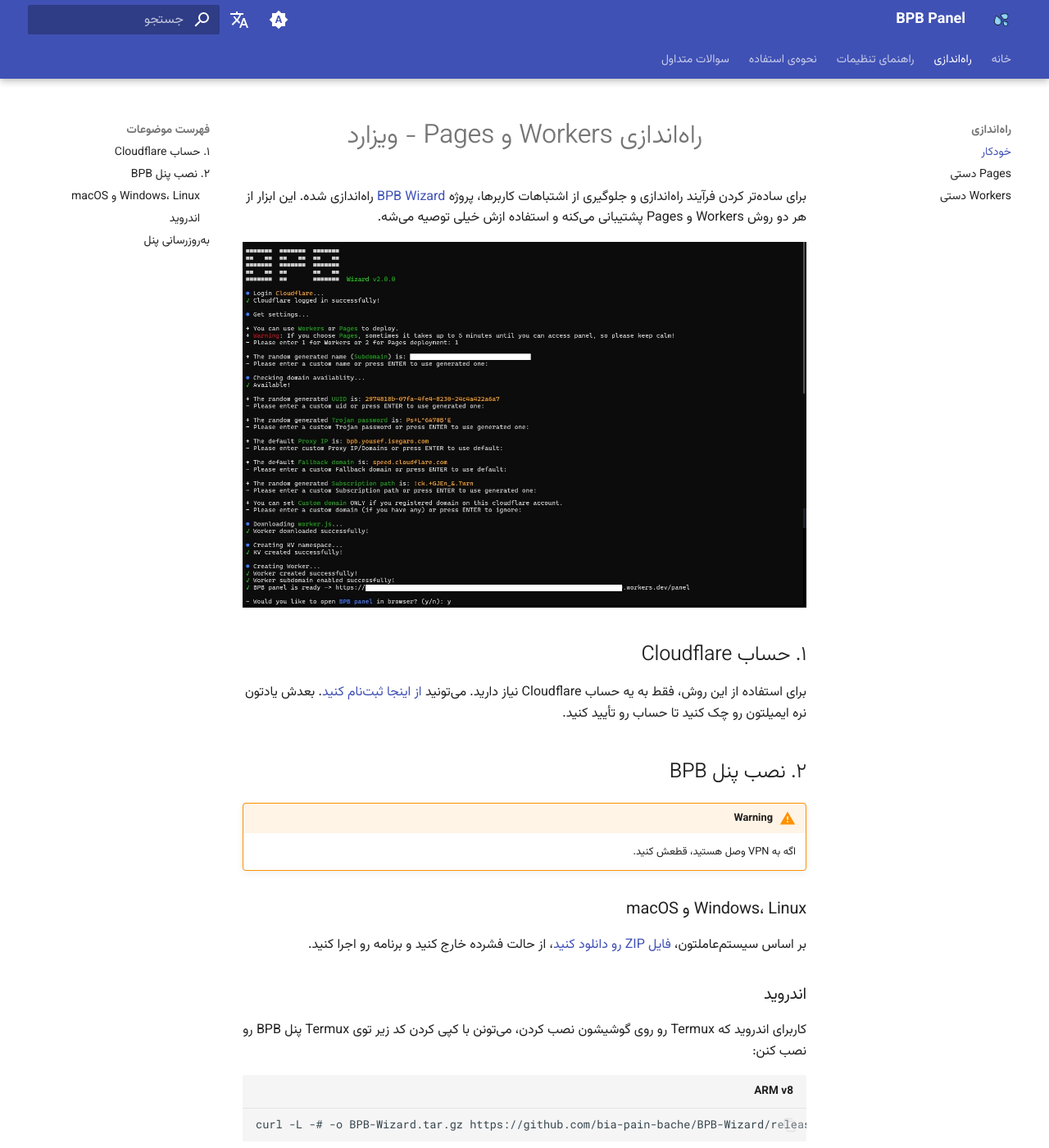
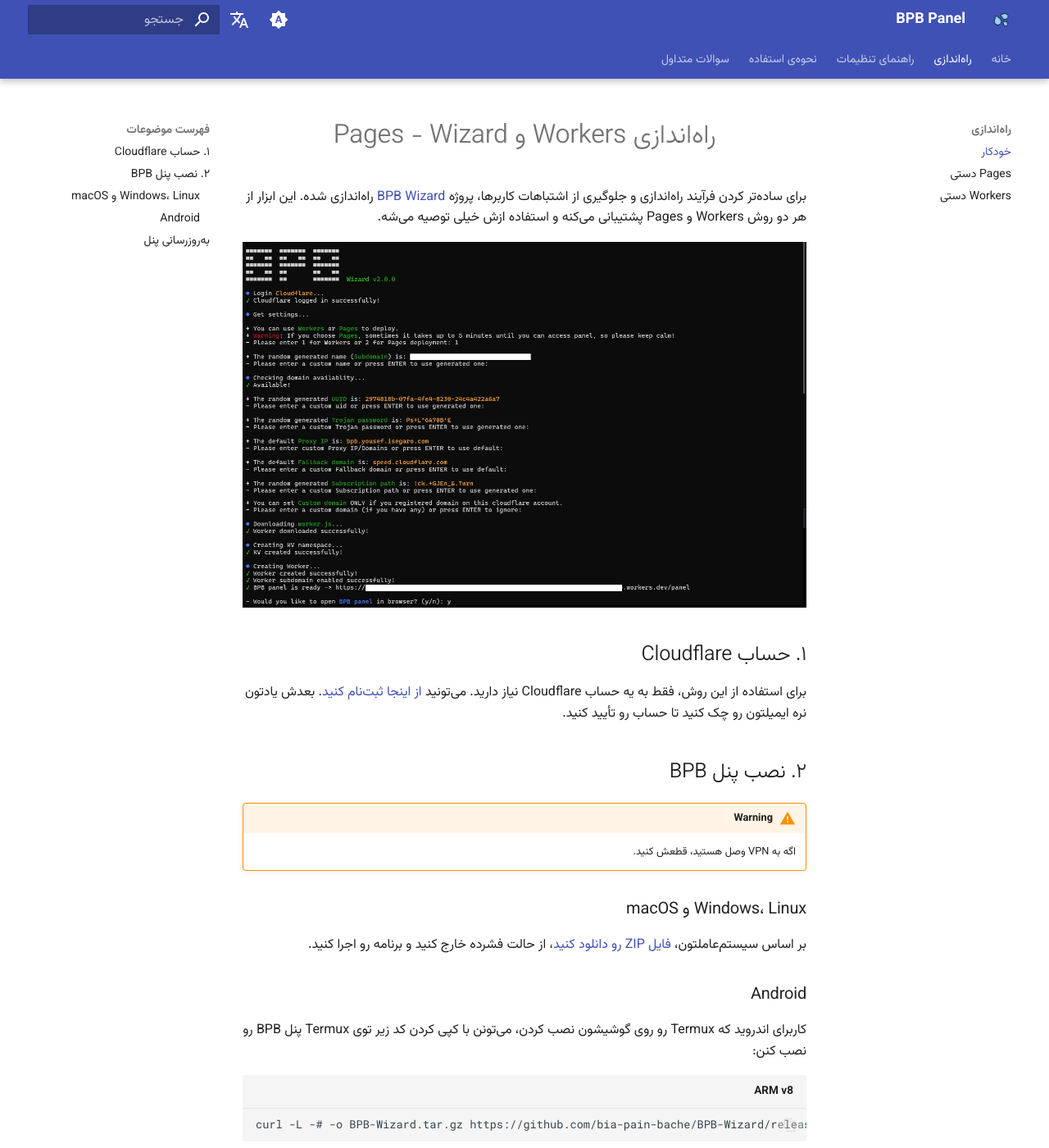
Before and after one commit to bia-pain-bache/BPB-Worker-Panel, an MkDocs documentation site: the page built from docs/fa/docs/installation/wizard.md, in a window 1280 px wide and 1400 px high. Shown: the whole window at 82% size. Built offline with MkDocs 1.6.1 and Material for MkDocs 9.7.7, drawn with Linux system fonts in a browser that asks for light colours; comment, search, counter and statistics services are not loaded.

Commit message:
Updated wizard doc.

```diff
--- a/docs/fa/docs/installation/wizard.md
+++ b/docs/fa/docs/installation/wizard.md
@@ -1,4 +1,4 @@
-# راه‌اندازی Workers و Pages - ویزارد
+# راه‌اندازی Workers و Pages - Wizard
 
 برای ساده‌تر کردن فرآیند راه‌اندازی و جلوگیری از اشتباهات کاربرها، پروژه [BPB Wizard](https://github.com/bia-pain-bache/BPB-Wizard) راه‌اندازی شده. این ابزار از هر دو روش Workers و Pages پشتیبانی می‌کنه و استفاده ازش خیلی توصیه می‌شه.
 
@@ -17,7 +17,7 @@
 
 بر اساس سیستم‌عاملتون، [فایل ZIP رو دانلود کنید](https://github.com/bia-pain-bache/BPB-Wizard/releases/latest)، از حالت فشرده خارج کنید و برنامه رو اجرا کنید.
 
-### اندروید
+### Android
 
 کاربرای اندروید که Termux رو روی گوشیشون نصب کردن، می‌تونن با کپی کردن کد زیر توی Termux پنل BPB رو نصب کنن:
 
```
